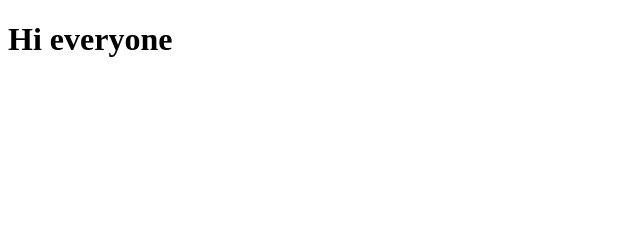
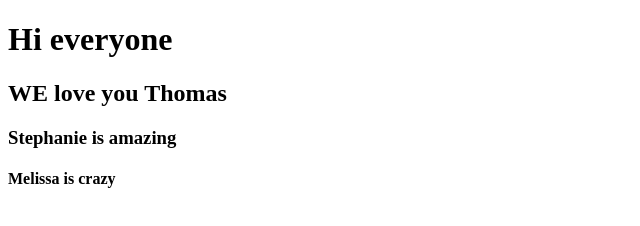
Before and after one commit to CodingDojo-ONL-PT-versionControl/may23, a plain HTML site: page index.html in a window 1280 px wide. Shown: the whole page, without its empty margins (0-640 px from the left). Drawn offline with Linux system fonts and the light colour scheme.

Commit message:
saivng index updates

```diff
--- a/index.html
+++ b/index.html
@@ -8,5 +8,8 @@
 </head>
 <body>
     <h1>Hi everyone</h1>
+    <h2>WE love you Thomas</h2>
+    <h3>Stephanie is amazing</h3>
+    <h4>Melissa is crazy</h4>
 </body>
 </html>
```
